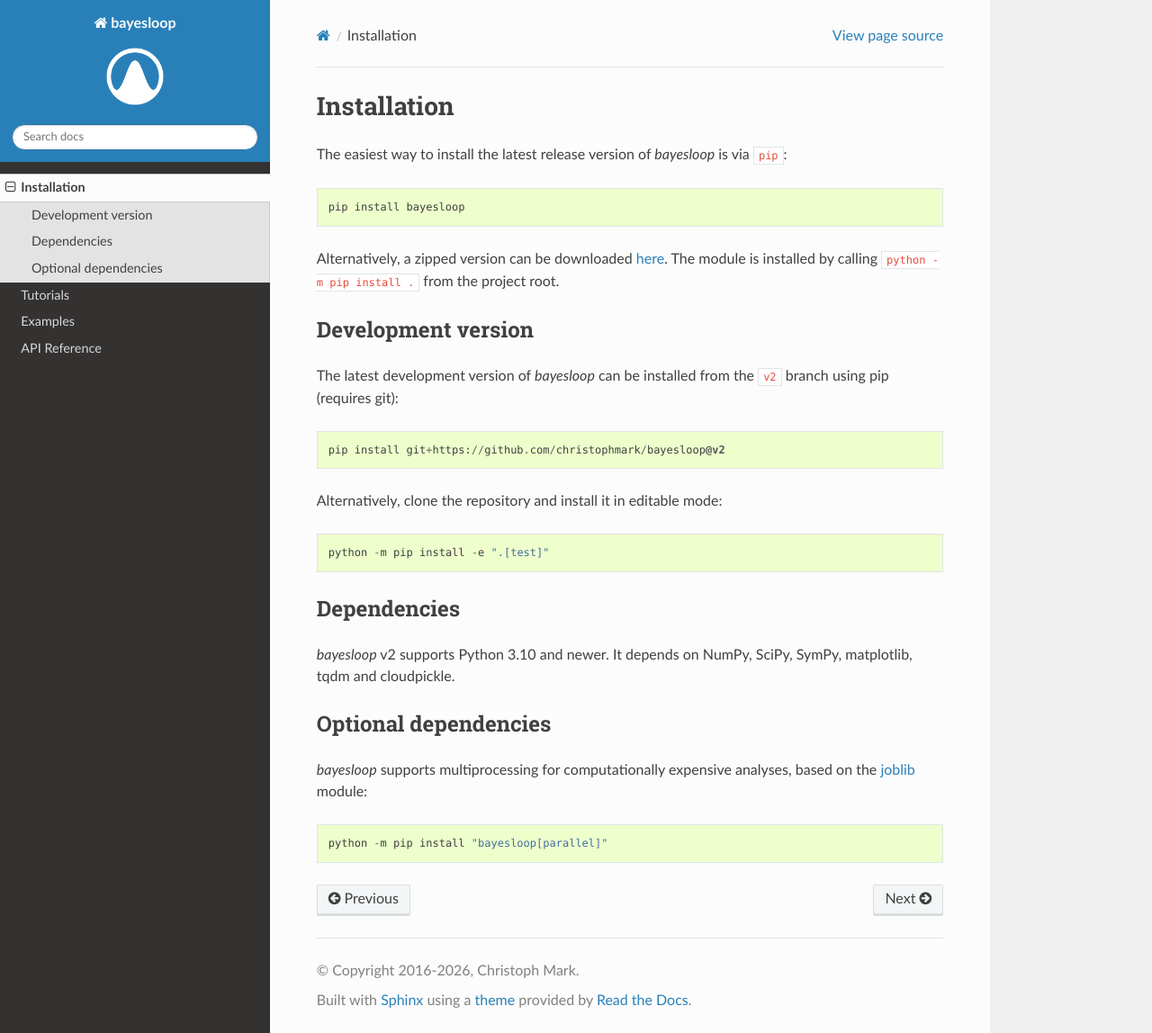
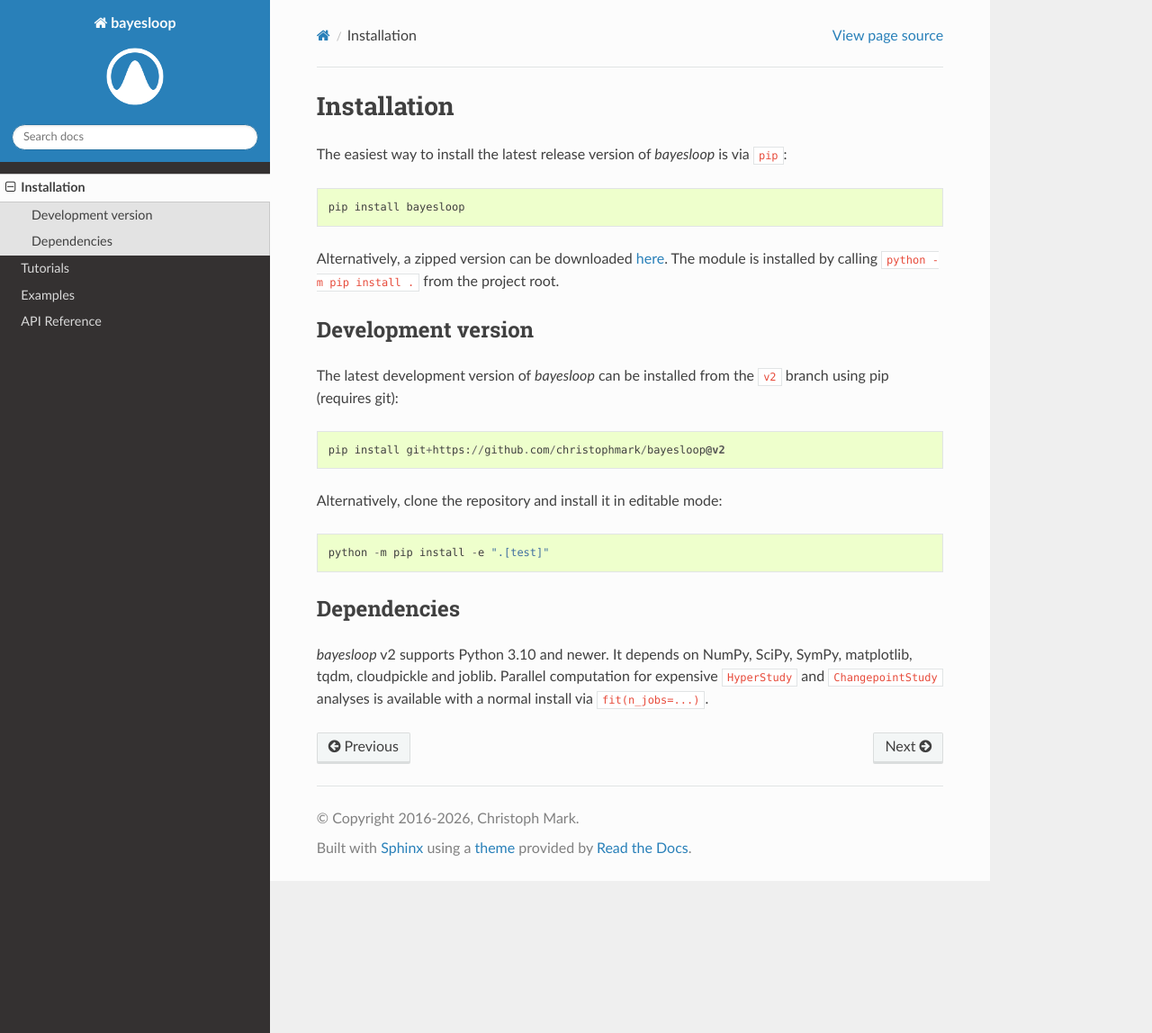
Before and after one commit to christophmark/bayesloop, a Sphinx documentation site: the page built from docs/source/installation.rst, in a window 1280 px wide and 1148 px high. Shown: the whole window at 90% size. Built offline with Sphinx 7.4.7 and the Read the Docs theme 3.1.0, drawn with Linux system fonts in a browser that asks for light colours; pages that are not in the unit, such as notebooks, are missing from menus.

Commit message:
Make joblib a core dependency

```diff
--- a/docs/source/installation.rst
+++ b/docs/source/installation.rst
@@ -30,13 +30,4 @@
 Dependencies
 ------------
 
-*bayesloop* v2 supports Python 3.10 and newer. It depends on NumPy, SciPy, SymPy, matplotlib, tqdm and cloudpickle.
-
-Optional dependencies
----------------------
-
-*bayesloop* supports multiprocessing for computationally expensive analyses, based on the `joblib <https://joblib.readthedocs.io/>`__ module:
-
-::
-
-    python -m pip install "bayesloop[parallel]"
+*bayesloop* v2 supports Python 3.10 and newer. It depends on NumPy, SciPy, SymPy, matplotlib, tqdm, cloudpickle and joblib. Parallel computation for expensive ``HyperStudy`` and ``ChangepointStudy`` analyses is available with a normal install via ``fit(n_jobs=...)``.
--- a/pyproject.toml
+++ b/pyproject.toml
@@ -32,6 +32,7 @@
 ]
 dependencies = [
     "cloudpickle>=2.2",
+    "joblib>=1.4",
     "matplotlib>=3.7",
     "numpy>=1.24",
     "scipy>=1.10",
@@ -47,9 +48,6 @@
     "pypandoc-binary",
     "sphinx",
     "sphinx-rtd-theme",
-]
-parallel = [
-    "joblib>=1.4",
 ]
 speed = [
     "numba>=0.65",
```
Also changed, not shown: README.md (+1 -7 lines), docs/source/tutorials/multiprocessing.ipynb, 2 other files.
